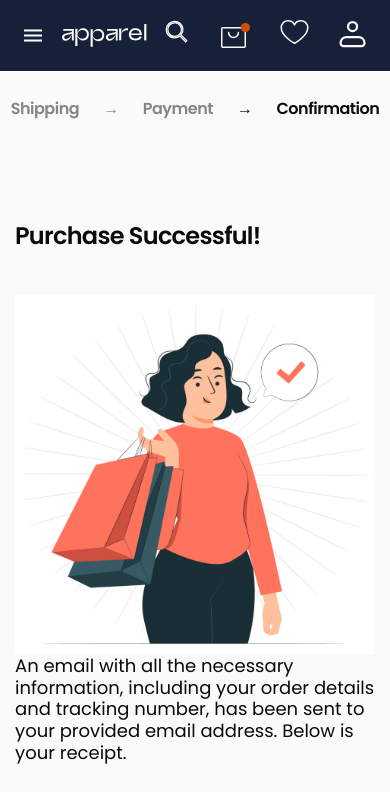
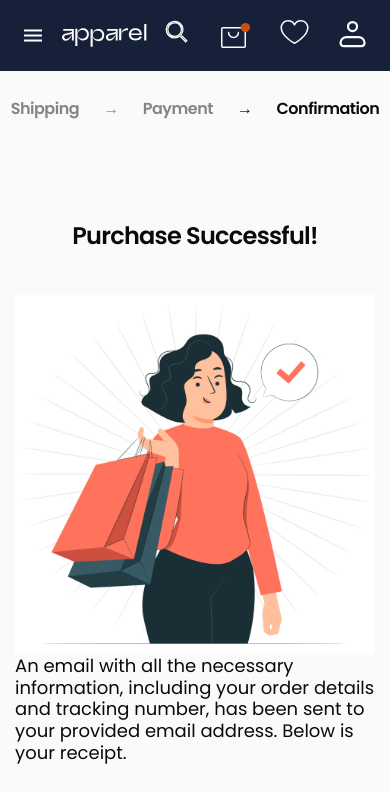
Before and after one commit to steffieMD/hng-task-apparel-app, a React (Vite) app: page /confirmation in a window 390 px wide. Shown: the top 792 px of the page. Built offline with nearby package versions, Linux system fonts and the light colour scheme.

Commit message:
Update order summary in cart page

```diff
--- a/src/styles/cart-page.css
+++ b/src/styles/cart-page.css
@@ -397,7 +397,7 @@ h1 {
   }
 
   .order-summary {
-    width: 359px;
+    width: 370px;
     height: 304px;
     padding: var(--Spacingm) 0 0 0;
     border-radius: var(--Spacingxs);
@@ -424,7 +424,7 @@ h1 {
   .order-summary button {
     margin-top: 0;
     padding: 13px 78px 13px 78px;
-    width: 359px;
+    width: 370px;
     border-radius: var(--Spacingxs);
     border: none;
     font-weight: 600;
--- a/src/styles/confirmation-page.css
+++ b/src/styles/confirmation-page.css
@@ -154,6 +154,8 @@ h2 {
   padding-bottom: 40px;
   display: flex;
   gap: 24px;
+  justify-self: flex-start;
+  align-self: flex-start;
 }
 
 h2 span {
@@ -205,6 +207,10 @@ h2 span.active {
     align-items: center;
   }
 
+  h2 {
+    justify-self: center;
+    align-self: center;
+  }
   h2 span {
     font-size: 16px;
   }
--- a/src/styles/payment-page.css
+++ b/src/styles/payment-page.css
@@ -54,6 +54,8 @@ h1 {
   padding-bottom: 40px;
   display: flex;
   gap: 24px;
+  width: 100%;
+  padding-left: 25px;
 }
 
 h1 span {
@@ -333,6 +335,13 @@ h2 {
     justify-content: center;
     align-items: center;
   }
+
+  h1 {
+    padding-left: 0;
+    gap: 10px;
+    align-items: center;
+    justify-content: center;
+  }
   h1 span {
     font-size: 16px;
     cursor: pointer;
```
